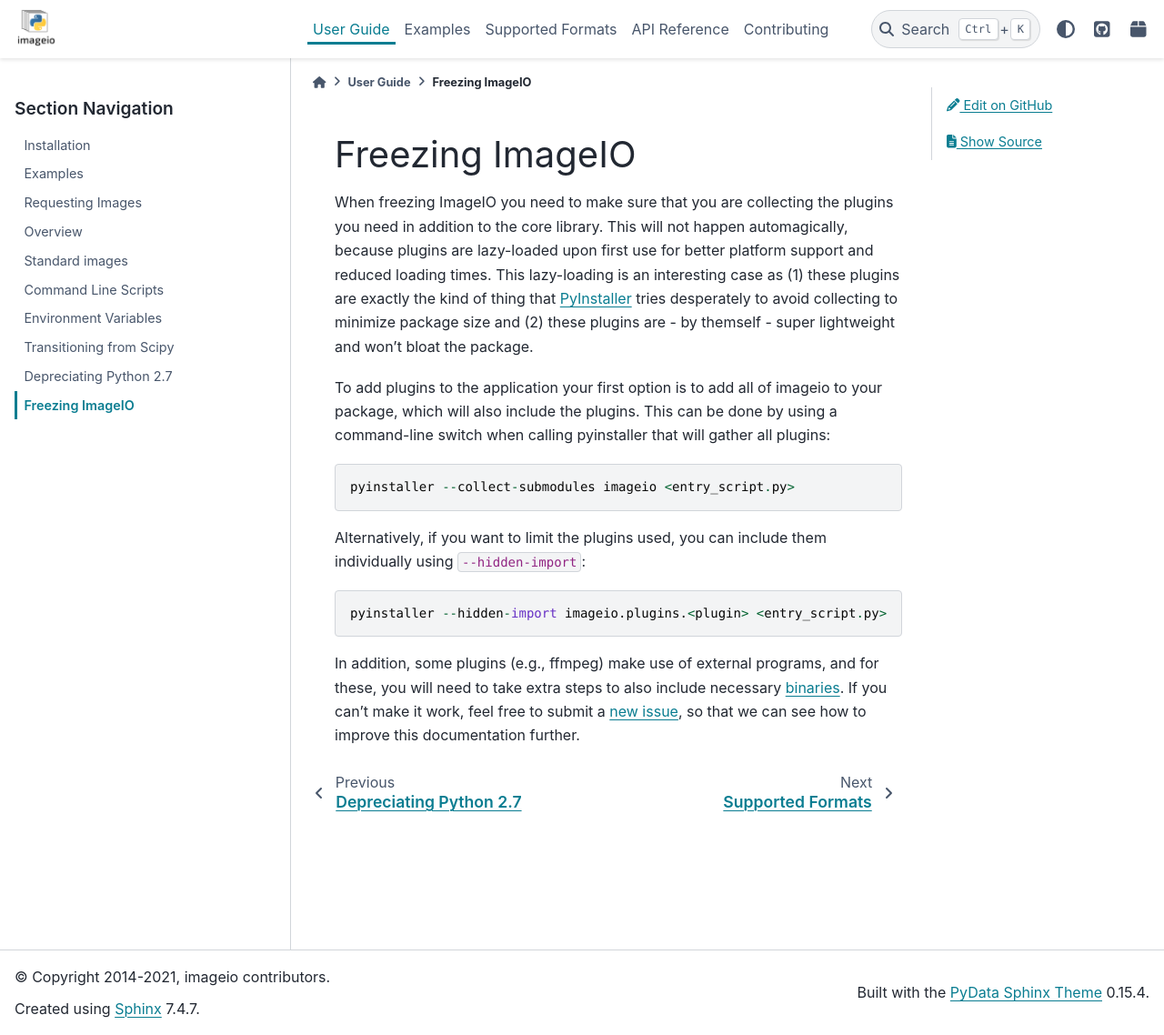
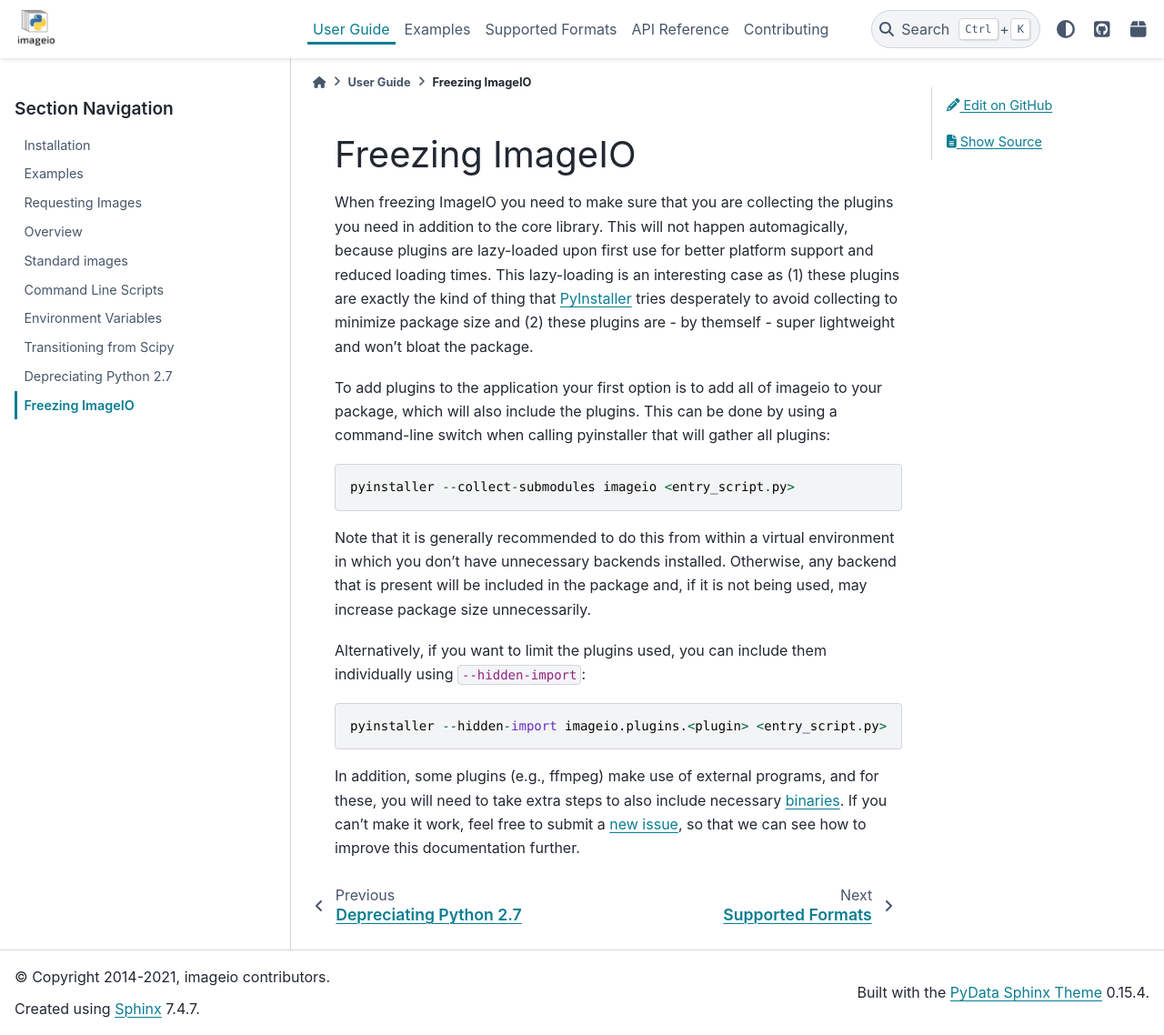
Before and after one commit to imageio/imageio, a Sphinx documentation site: the page built from docs/user_guide/freezing.rst, in a window 1280 px wide and 1138 px high. Shown: the whole window at 91% size. Built offline with Sphinx 7.4.7 and the PyData theme 0.15.4, drawn with Linux system fonts in a browser that asks for light colours.

Commit message:
DOC: note on preferring venv

```diff
--- a/docs/user_guide/freezing.rst
+++ b/docs/user_guide/freezing.rst
@@ -17,6 +17,11 @@ command-line switch when calling pyinstaller that will gather all plugins:
 
   pyinstaller --collect-submodules imageio <entry_script.py>
 
+Note that it is generally recommended to do this from within a virtual
+environment in which you don't have unnecessary backends installed. Otherwise,
+any backend that is present will be included in the package and, if it is not
+being used, may increase package size unnecessarily.
+
 Alternatively, if you want to limit the plugins used, you can include them
 individually using ``--hidden-import``:
 
```
